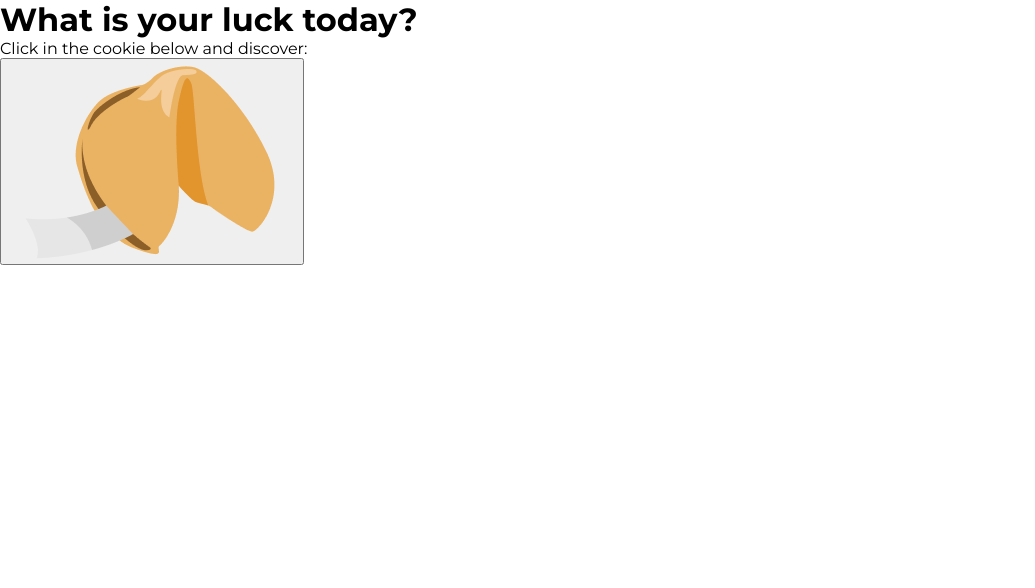
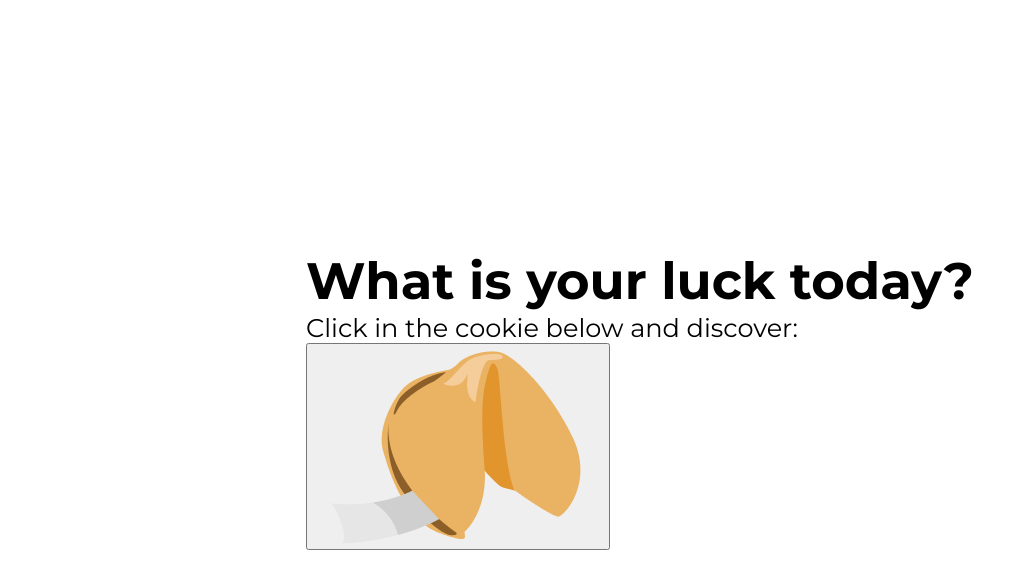
Before and after one commit to brennoEudes/fortune-cookie, a plain HTML site: page index.html in a window 1280 px wide. Shown: the whole page, without its empty margins (0-1035 px from the left). Drawn offline with Linux system fonts and the light colour scheme.

Commit message:
body first stylization

```diff
--- a/style.css
+++ b/style.css
@@ -9,6 +9,15 @@
     font-size: 62,5%;
 }
 
+body {
+    font-size: 1.6rem;
+
+    /* Um jeito de centralizar a caixa ao centro: */
+    display: grid;
+    place-items: center;
+    height: 100vh;
+}
+
 .hide {
     display: none;
   }
```
